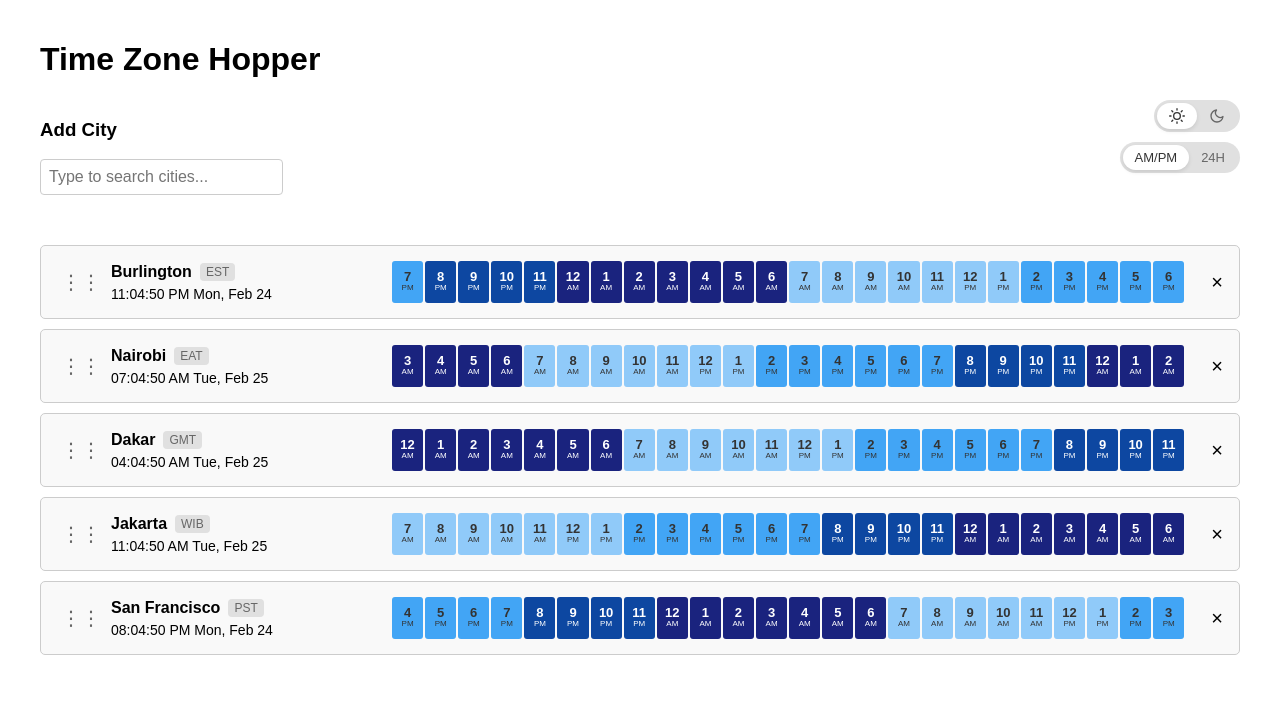
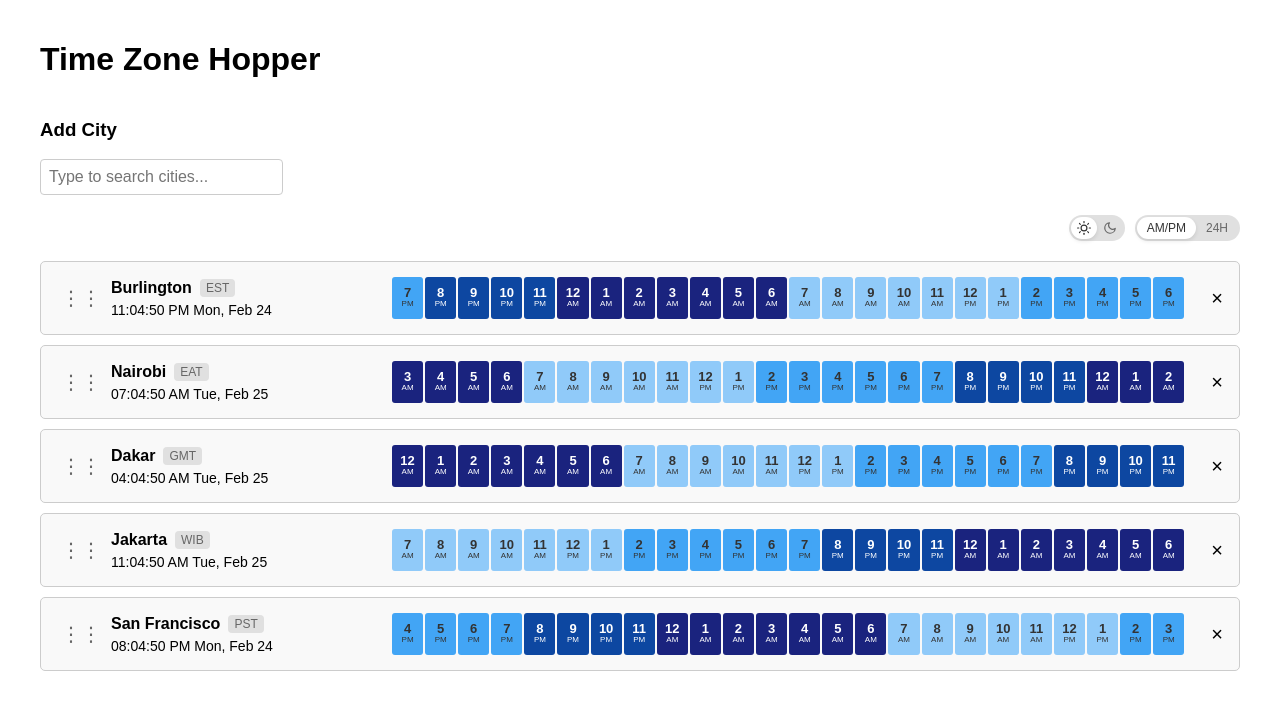
Before and after one commit to mberg/timehopper, a React (Create React App) app: page / in a window 1280 px wide. Shown: the top 710 px of the page. Built offline with nearby package versions, Linux system fonts and the light colour scheme.

Commit message:
MB: smaller toggles

```diff
--- a/src/App.css
+++ b/src/App.css
@@ -9,11 +9,11 @@
   display: flex;
   justify-content: space-between;
   align-items: flex-start;
-  margin-bottom: 20px;
+  margin-bottom: 10px;
 }
 
 .city-selector {
-  margin-bottom: 20px;
+  margin-bottom: 10px;
 }
 
 .search-dropdown {
@@ -32,8 +32,8 @@
   display: flex;
   align-items: center;
   background: #e0e0e0;
-  border-radius: 20px;
-  padding: 3px;
+  border-radius: 16px;
+  padding: 2px;
   cursor: pointer;
   user-select: none;
 }
@@ -42,10 +42,10 @@
   background-color: transparent;
   color: #666;
   border: none;
-  border-radius: 16px;
-  padding: 5px 12px;
+  border-radius: 14px;
+  padding: 4px 10px;
   cursor: pointer;
-  font-size: 13px;
+  font-size: 12px;
   transition: all 0.2s ease;
 }
 
@@ -395,18 +395,52 @@ body.dark-mode .time-slot.evening {
   color: #fff;
 }
 
-/* App controls container - vertical layout */
+/* App controls container - horizontal layout */
+.app-controls-container {
+  display: flex;
+  justify-content: flex-end;
+  margin-bottom: 10px;
+}
+
 .app-controls {
   display: flex;
-  flex-direction: column;
+  flex-direction: row;
   gap: 10px;
-  align-items: flex-end;
+  align-items: center;
 }
 
-/* Icon styling for dark mode toggle */
+/* Make toggles smaller */
+.toggle-label {
+  display: flex;
+  align-items: center;
+  background: #e0e0e0;
+  border-radius: 16px;
+  padding: 2px;
+  cursor: pointer;
+  user-select: none;
+}
+
+.toggle-button {
+  background-color: transparent;
+  color: #666;
+  border: none;
+  border-radius: 14px;
+  padding: 4px 10px;
+  cursor: pointer;
+  font-size: 12px;
+  transition: all 0.2s ease;
+}
+
+/* Make dark mode toggle even smaller with icon-only buttons */
+.dark-mode-toggle .toggle-button {
+  padding: 4px 6px;
+}
+
 .toggle-button svg {
   display: block;
   margin: 0 auto;
+  width: 14px;
+  height: 14px;
 }
 
 body.dark-mode .toggle-button svg {
--- a/src/App.js
+++ b/src/App.js
@@ -585,6 +585,9 @@ function App() {
             )}
           </div>
         </div>
+      </div>
+
+      <div className="app-controls-container">
         <div className="app-controls">
           <div className="dark-mode-toggle">
             <label className="toggle-label">
@@ -635,6 +638,7 @@ function App() {
           </div>
         </div>
       </div>
+
       <DndProvider backend={HTML5Backend}>
         <div className="timezone-container">
           {selectedCities.map((city, index) => (
```
Lines whose indentation alone changed are shown as unchanged.
